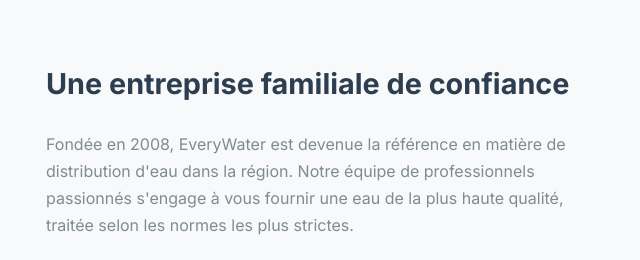
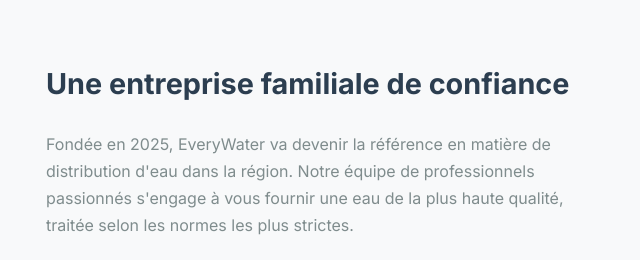
Before and after one commit to thozz-dev/joao-dev001.github.io, a plain HTML site: page index.html in a window 1280 px wide. Shown: the part 1007-1267 px from the top of the page, 14-654 px from the left. Drawn offline with Linux system fonts and the light colour scheme.

Commit message:
Add files via upload

```diff
--- a/index.html
+++ b/index.html
@@ -74,7 +74,7 @@
                 <div class="about-text">
                     <h3>Une entreprise familiale de confiance</h3>
                     <p>
-                        Fondée en 2008, EveryWater est devenue la référence en matière de distribution d'eau
+                        Fondée en 2025, EveryWater va devenir la référence en matière de distribution d'eau
                         dans la région. Notre équipe de professionnels passionnés s'engage à vous fournir
                         une eau de la plus haute qualité, traitée selon les normes les plus strictes.
                     </p>
```
